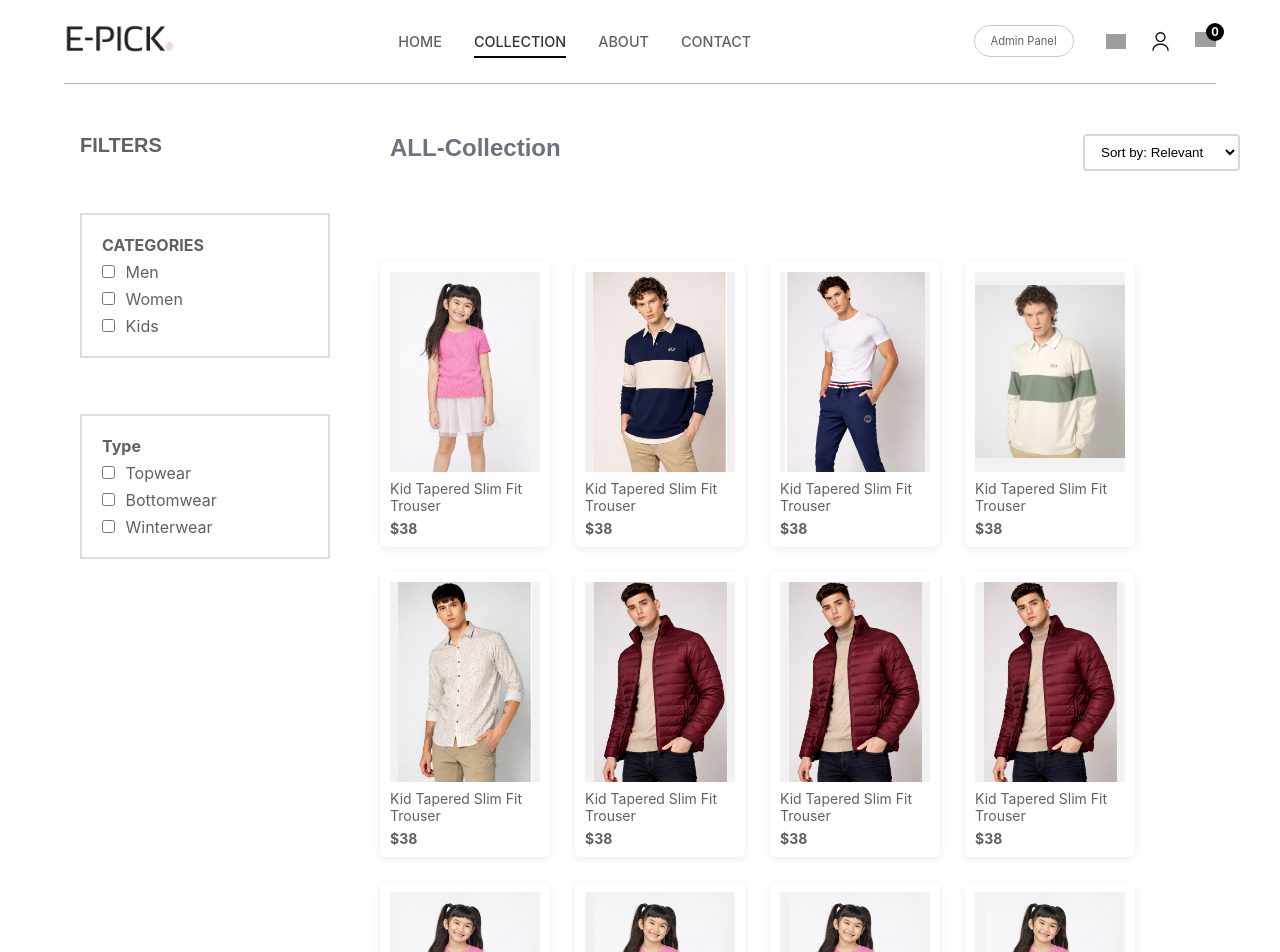
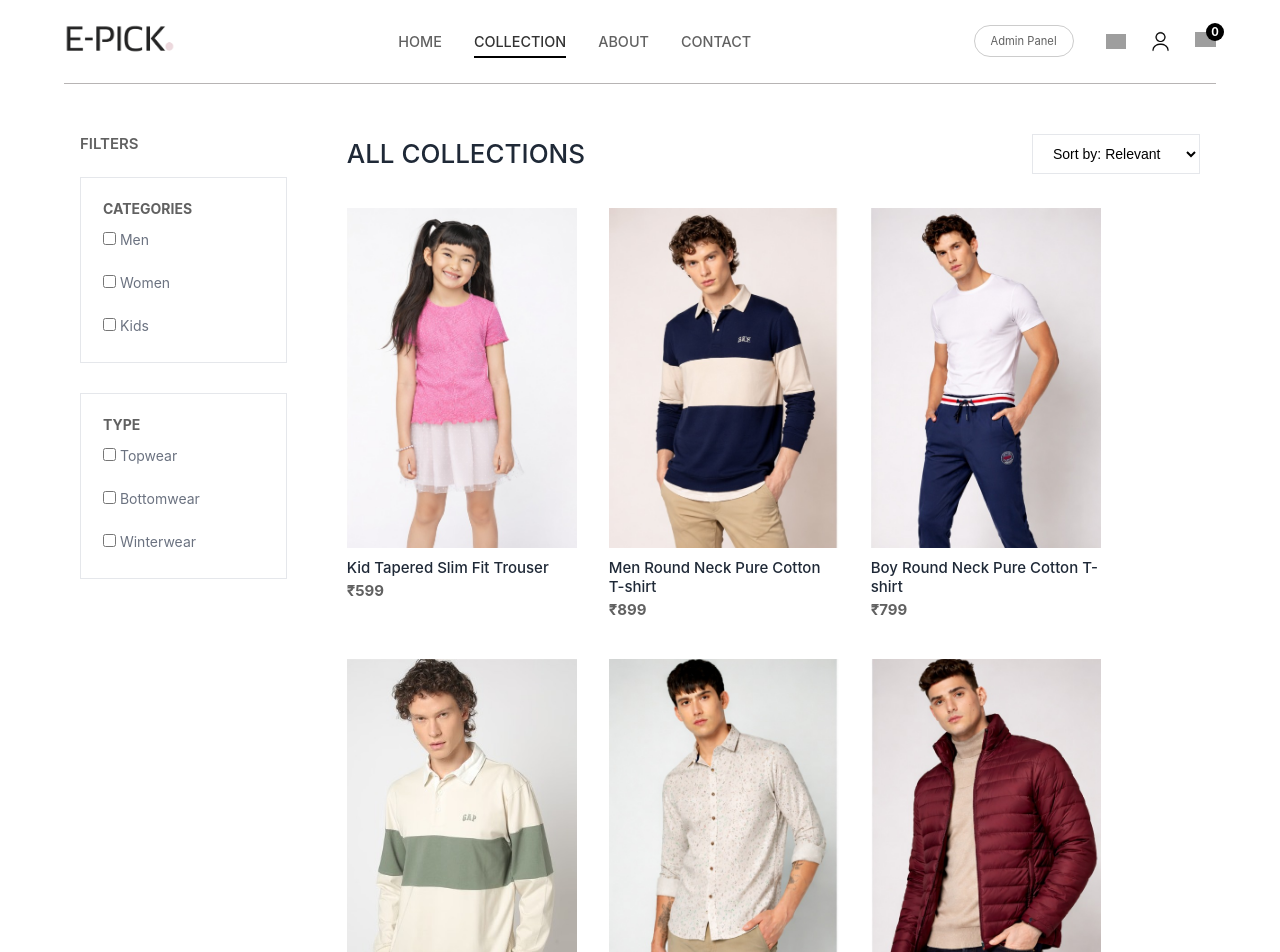
Before and after one commit to Chetannaik698/E-PICK, a React app in the folder frontend/: page /collection in a window 1280 px wide. Shown: the top 952 px of the page. Built offline with nearby package versions, Linux system fonts and the light colour scheme; grey boxes are pictures that could not be loaded; the HTML template or start-up script is replaced by a standard one.

Commit message:
latest-changes

```diff
--- a/frontend/src/pages/About.jsx
+++ b/frontend/src/pages/About.jsx
@@ -25,7 +25,7 @@ const About = () => {
 
           <div className="about-text">
             <p>
-              Forever was born out of a passion for innovation and a desire to
+              E-PICK as born out of a passion for innovation and a desire to
               revolutionize the way people shop online. Our journey began with a
               simple idea: to provide a platform where customers can easily
               discover, explore, and purchase a wide range of products from the
@@ -43,7 +43,7 @@ const About = () => {
             <h3>Our Mission</h3>
 
             <p>
-              Our mission at Forever is to empower customers with choice,
+              Our mission at E-PICK is to empower customers with choice,
               convenience, and confidence. We're dedicated to providing a
               seamless shopping experience that exceeds expectations—from
               browsing and ordering to delivery and beyond.
--- a/frontend/src/pages/Collection.jsx
+++ b/frontend/src/pages/Collection.jsx
@@ -2,43 +2,98 @@ import React from "react";
 import Navbar from "../components/Navbar";
 import Footer from "../components/Footer";
 import "../styles/collection.css";
-import image1 from "../assets/image1.png";
-import image2 from "../assets/image2.png";
-import image3 from "../assets/image3.png";
-import image4 from "../assets/image4.png";
-import image5 from "../assets/image5.png";
-import image6 from "../assets/image6.png";
-import image7 from "../assets/image7.png";
+
+import product1 from "../assets/image1.png";
+import product2 from "../assets/image2.png";
+import product3 from "../assets/image3.png";
+import product4 from "../assets/image4.png";
+import product5 from "../assets/image5.png";
+import product6 from "../assets/image6.png";
+import product7 from "../assets/image7.png";
+import product8 from "../assets/image8.png";
+
+const latestCollections = [
+  { id: 1, name: "Kid Tapered Slim Fit Trouser", price: 599, image: product1 },
+  {
+    id: 2,
+    name: "Men Round Neck Pure Cotton T-shirt",
+    price: 899,
+    image: product2,
+  },
+  {
+    id: 3,
+    name: "Boy Round Neck Pure Cotton T-shirt",
+    price: 799,
+    image: product3,
+  },
+  {
+    id: 4,
+    name: "Women Zip-Front Relaxed Fit Jacket",
+    price: 1499,
+    image: product4,
+  },
+  {
+    id: 5,
+    name: "Men Tapered Fit Flat-Front Trousers",
+    price: 1199,
+    image: product5,
+  },
+  { id: 6, name: "Women Casual Linen Shirt", price: 749, image: product6 },
+  {
+    id: 7,
+    name: "Men Classic Crew Neck Sweater",
+    price: 1399,
+    image: product7,
+  },
+  { id: 8, name: "Girl Elegant Party Dress", price: 1099, image: product8 },
+];
 
 const Collection = () => {
   return (
-    <div>
+    <>
       <Navbar />
+
       <div className="container">
- <div className="filter">
+        <div className="filters">
           <h1>FILTERS</h1>
 
           <div className="category">
             <h4>CATEGORIES</h4>
-         <input type="checkbox" /> Men <br />
-         <input type="checkbox" /> Women <br />
-        <input type="checkbox"/> Kids
-
+            <label>
+              <input type="checkbox" /> Men
+            </label>
+            <br />
+            <label>
+              <input type="checkbox" /> Women
+            </label>
+            <br />
+            <label>
+              <input type="checkbox" /> Kids
+            </label>
           </div>
 
           <div className="type">
-      <h4>Type</h4>
-      <input type="checkbox" />  Topwear <br />
-       <input type="checkbox" />  Bottomwear <br />
-      <input type="checkbox" />  Winterwear
+            <h4>TYPE</h4>
+            <label>
+              <input type="checkbox" /> Topwear
+            </label>
+            <br />
+            <label>
+              <input type="checkbox" /> Bottomwear
+            </label>
+            <br />
+            <label>
+              <input type="checkbox" /> Winterwear
+            </label>
           </div>
         </div>
 
-  <div className="collections">
+        <section>
           <div className="all-collection">
-      <div className="collection">
-        <h1>ALL-Collection</h1>
+            <div className="collection-heading">
+              <h1>ALL COLLECTIONS</h1>
             </div>
+
             <div className="sortby">
               <select id="sort">
                 <option>Sort by: Relevant</option>
@@ -49,139 +104,22 @@ const Collection = () => {
             </div>
           </div>
 
-    <div className="main-container">
-      <div className="container2">
-        <div className="image">
-    <img src={image1} alt="Product" />
+          <div className="collection-products">
+            {latestCollections.map((product) => (
+              <div className="collection-product" key={product.id}>
+                <div className="collection-product-image">
+                  <img src={product.image} alt={product.name} />
                 </div>
-        <div className="image-text">
-          <p>Kid Tapered Slim Fit <br /> Trouser</p>
-          <p className="price">$38</p>
+                <h3>{product.name}</h3>
+                <p className="price">₹{product.price}</p>
               </div>
+            ))}
+          </div>
+        </section>
       </div>
 
-        <div className="container2">
-        <div className="image">
-        <img src={image2} alt="Product" />
-        </div>
-        <div className="image-text">
-          <p>Kid Tapered Slim Fit<br /> Trouser</p>
-          <p className="price">$38</p>
-        </div>
-      </div>
-
-        <div className="container2">
-        <div className="image">
-       <img src={image3} alt="Product" />
-        </div>
-        <div className="image-text">
-          <p>Kid Tapered Slim Fit <br /> Trouser</p>
-          <p className="price">$38</p>
-        </div>
-      </div>
-
-        <div className="container2">
-        <div className="image">
-       <img src={image4} alt="Product" />
-        </div>
-        <div className="image-text">
-          <p>Kid Tapered Slim Fit <br /> Trouser</p>
-          <p className="price">$38</p>
-        </div>
-      </div>
-
-
-        <div className="container2">
-        <div className="image">
-       <img src={image5} alt="Product" />
-        </div>
-        <div className="image-text">
-          <p>Kid Tapered Slim Fit <br />Trouser</p>
-          <p className="price">$38</p>
-        </div>
-      </div>
-
-
-
-        <div className="container2">
-        <div className="image">
-      <img src={image6} alt="Product" />
-        </div>
-        <div className="image-text">
-          <p>Kid Tapered Slim Fit <br />Trouser</p>
-          <p className="price">$38</p>
-        </div>
-      </div>
-
-
-        <div className="container2">
-        <div className="image">
-        <img src={image7} alt="Product" />
-        </div>
-        <div className="image-text">
-          <p>Kid Tapered Slim Fit <br />Trouser</p>
-          <p className="price">$38</p>
-        </div>
-      </div>
-
-
-        <div className="container2">
-        <div className="image">
-          <img src={image7} alt="Product" />
-        </div>
-        <div className="image-text">
-          <p>Kid Tapered Slim Fit <br /> Trouser</p>
-          <p className="price">$38</p>
-        </div>
-      </div>
-
-
-        <div className="container2">
-        <div className="image">
-          <img src={image1} alt="Product" />
-        </div>
-        <div className="image-text">
-          <p>Kid Tapered Slim Fit <br /> Trouser</p>
-          <p className="price">$38</p>
-        </div>
-      </div>
-
-        <div className="container2">
-        <div className="image">
-        <img src={image1} alt="Product" />
-        </div>
-        <div className="image-text">
-          <p>Kid Tapered Slim Fit <br /> Trouser</p>
-          <p className="price">$38</p>
-        </div>
-      </div>
-
-        <div className="container2">
-        <div className="image">
-          <img src={image1} alt="Product" />
-        </div>
-        <div className="image-text">
-          <p>Kid Tapered Slim Fit <br /> Trouser</p>
-          <p className="price">$38</p>
-        </div>
-      </div>
-
-        <div className="container2">
-        <div className="image">
-         <img src={image1} alt="Product" />
-        </div>
-        <div className="image-text">
-          <p>Kid Tapered Slim Fit <br /> Trouser</p>
-          <p className="price">$38</p>
-        </div>
-      </div>
-    </div>
-  </div>
-</div>
-
-
       <Footer />
-    </div>
+    </>
   );
 };
 
--- a/frontend/src/styles/Home.css
+++ b/frontend/src/styles/Home.css
@@ -110,8 +110,8 @@
 }
 
 .product .product-image {
-  width: 240px;
-  height: 300px;
+  width: 250px;
+  height: 320px;
   overflow: hidden;
   margin-bottom: 1rem;
 }
--- a/frontend/src/styles/collection.css
+++ b/frontend/src/styles/collection.css
@@ -4,133 +4,144 @@
   box-sizing: border-box;
 }
 
+:root {
+  --heading: #1f2937;
+  --muted: #6b7280;
+  --border: #e5e7eb;
+}
 
 .container {
   width: 100%;
   min-height: 100vh;
   display: flex;
-  gap: 20px;
-  padding: 40px;
+  padding: 50px 80px;
+  gap: 60px;
 }
 
 .filters {
-  flex: 1;
-  /* margin-top: 100px; */
+  width: 500px;
 }
 
-h1 {
-  font-size: 20px;
-  font-family: Arial, sans-serif;
-  margin: 10px 0 20px 40px;
+.filters h1 {
+  font-size: 15px;
+  font-weight: 600;
+  margin-bottom: 24px;
 }
 
 .category,
 .type {
-  width: 250px;
-  border: 2px solid #ddd;
-  padding: 20px;
-  margin: 56px 0 0 40px;
+  border: 1px solid var(--border);
+  padding: 22px;
+  margin-bottom: 30px;
 }
 
-input {
-  margin: 10px 6px 0 0;
+.category h4,
+.type h4 {
+  font-size: 14px;
+  margin-bottom: 14px;
 }
 
-.collections {
-  flex: 3;
-  /* padding: 10px; */
+.category label,
+.type label {
+  display: block;
+  font-size: 14px;
+  color: var(--muted);
+  margin-bottom: 6px;
+}
+
+.main-section {
+  flex: 1;
 }
 
 .all-collection {
   display: flex;
   justify-content: space-between;
   align-items: center;
-  /* margin-bottom: 20px; */
+  margin-bottom: 34px;
 }
 
-.collection h1 {
-  font-size: 24px;
-  color:#6b7280
+.collection-heading h1 {
+  font-size: 26px;
+  font-weight: 500;
+  color: var(--heading);
 }
 
 #sort {
-  border: 2px solid #cfd8e3;
-  padding: 8px 12px;
-  border-radius: 4px;
-  background: #fff;
+  border: 1px solid var(--border);
+  padding: 10px 16px;
+  font-size: 14px;
+  background: white;
 }
 
-.main-container {
+.collection-products {
   display: flex;
   flex-wrap: wrap;
-  gap: 40px;
-  padding: 30px 0;
-  margin-left: 30px;
+  gap: 40px 32px;
 }
 
-.container2 {
-  width: 175px;
-  height: auto;
-  background-color: #ffffff;
-  border-radius: 6px;
-  padding: 8px;
-  box-shadow: 0 2px 8px rgba(0, 0, 0, 0.08);
+.collection-product {
+  width: 230px;
 }
 
-.image {
+.collection-product-image {
   width: 100%;
-  height: 220px;
-  background-color: #f2f2f2;
+  height: 340px;
+  background: #f5f5f5;
 }
 
-.image img {
+.collection-product-image img {
   width: 100%;
   height: 100%;
-  object-fit: contain;
+  object-fit: cover;
 }
 
-.image-text {
+.collection-product h3 {
+  font-size: 15px;
+  font-weight: 500;
   margin-top: 10px;
+  color: var(--heading);
 }
 
-.image-text p {
-  font-size: 14px;
+.collection-product .price {
+  font-size: 15px;
+  font-weight: 700;
+  margin-top: 4px;
 }
 
-.image-text .price {
-  margin-top: 6px;
-  font-weight: bold;
+@media (max-width: 1100px) {
+  .container {
+    padding: 30px;
+  }
+
+  .collection-products {
+    gap: 28px;
+  }
 }
 
-
-@media (max-width: 600px) {
+@media (max-width: 900px) {
   .container {
     flex-direction: column;
-    padding: 16px;
   }
 
-  .main-container {
-    display: grid;
-    grid-template-columns: 1fr;
-    gap: 20px;
-    margin-left: 0;
-  }
-
-  .container2 {
+  .filters {
     width: 100%;
   }
 
-  .all-collection {
-    flex-direction: column;
-    align-items: stretch;
-    gap: 10px;
+  .collection-products {
+    justify-content: space-between;
+  }
+}
+
+@media (max-width: 520px) {
+  .collection-products {
+    justify-content: center;
   }
 
-  #sort {
+  .collection-product {
     width: 100%;
   }
 
-  h1 {
-    margin-left: 0;
+  .collection-product-image {
+    height: 280px;
   }
 }
```
Also changed, not shown: frontend/src/pages/Home.jsx (+4 -4 lines). Lines whose indentation alone changed are shown as unchanged.
